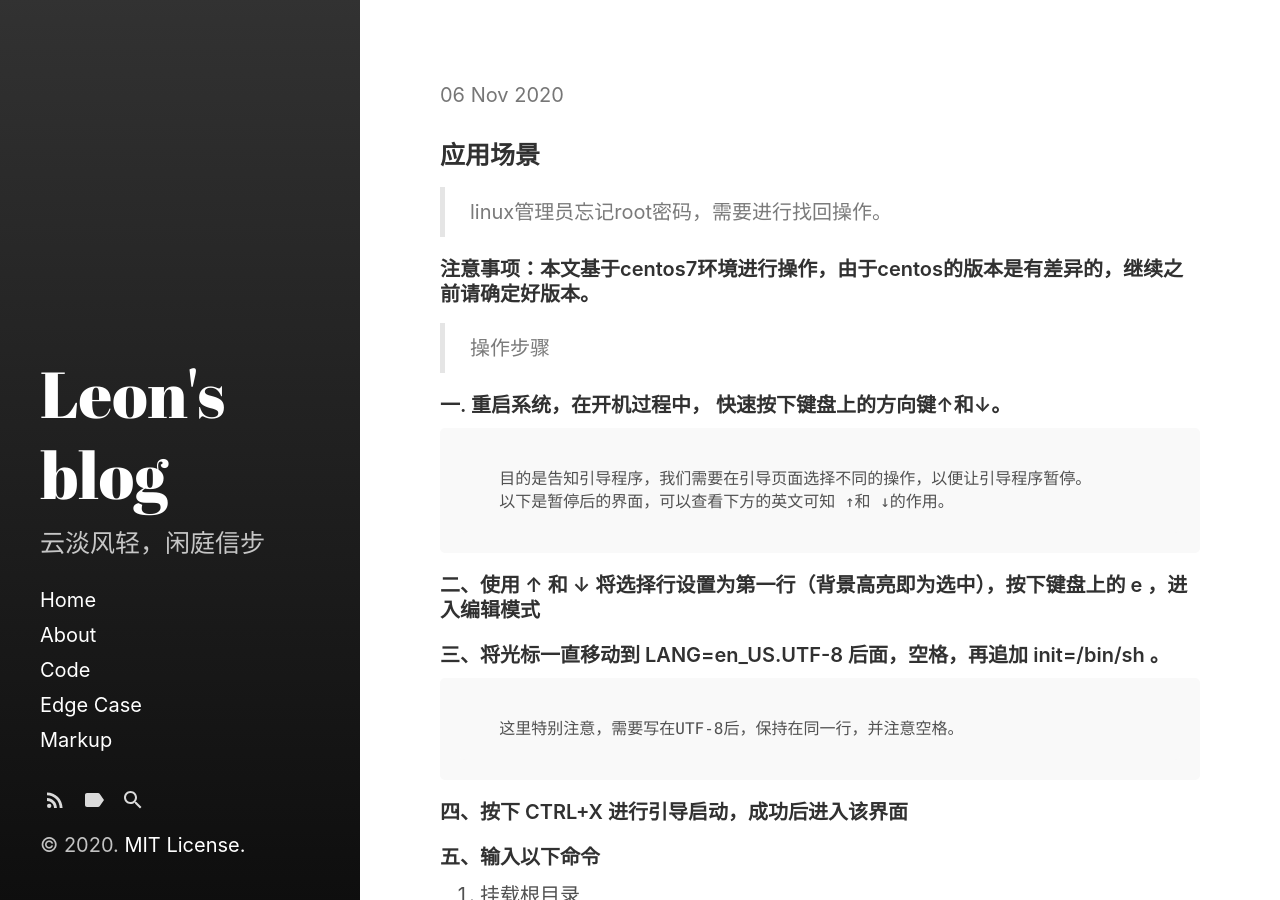
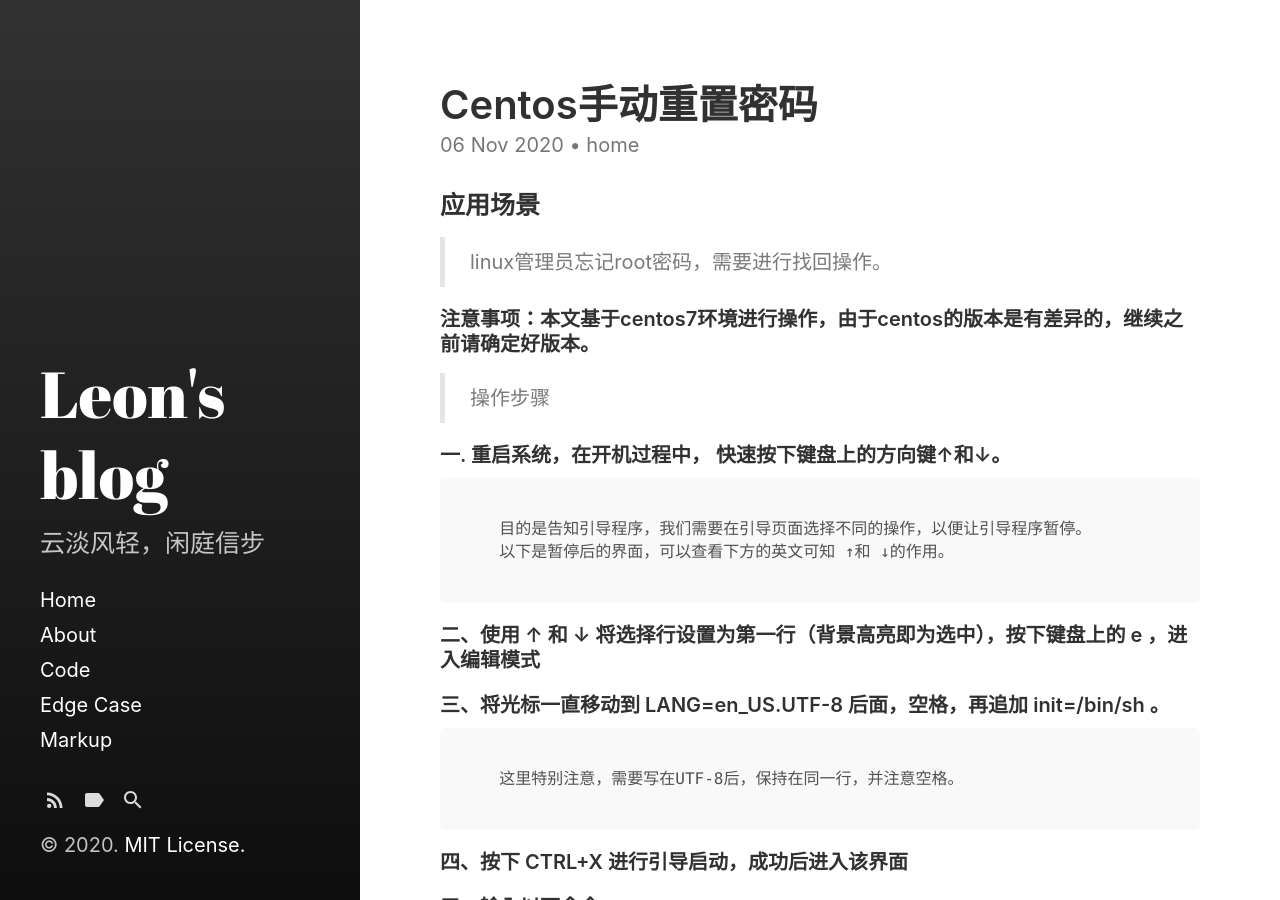
Before and after one commit to WnLeon/blog, a Jekyll site: the page built from _posts/2020-11-06-Centos手动重置密码.md, in a window 1280 px wide and 900 px high. Built offline with Jekyll 4.4.1, drawn with Linux system fonts in a browser that asks for light colours; our own code applies the rules of GitHub Pages for plain Markdown files.

Commit message:
post Centos 破密  2020/11/06

```diff
--- a/_posts/2020-11-06-Centos手动重置密码.md
+++ b/_posts/2020-11-06-Centos手动重置密码.md
@@ -1,10 +1,10 @@
 ---
 layout: post
-title: "Centos手动重置密码 "
+title: " Centos手动重置密码 "
 categories: home
-tags: - linux
-      - centos
-      - 密码
+tags: linux
+      centos
+      密码
 excerpt_separator: <!--more-->
 ---
 
```
